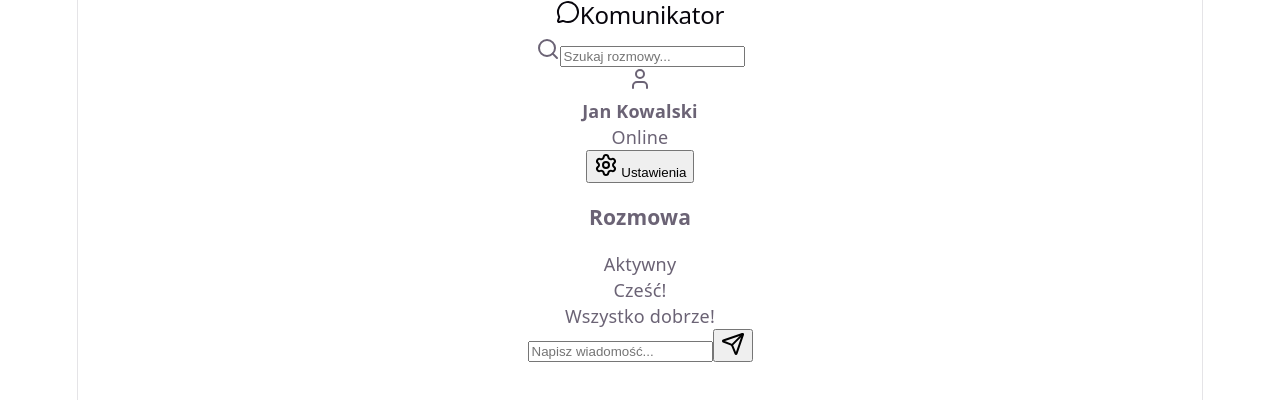
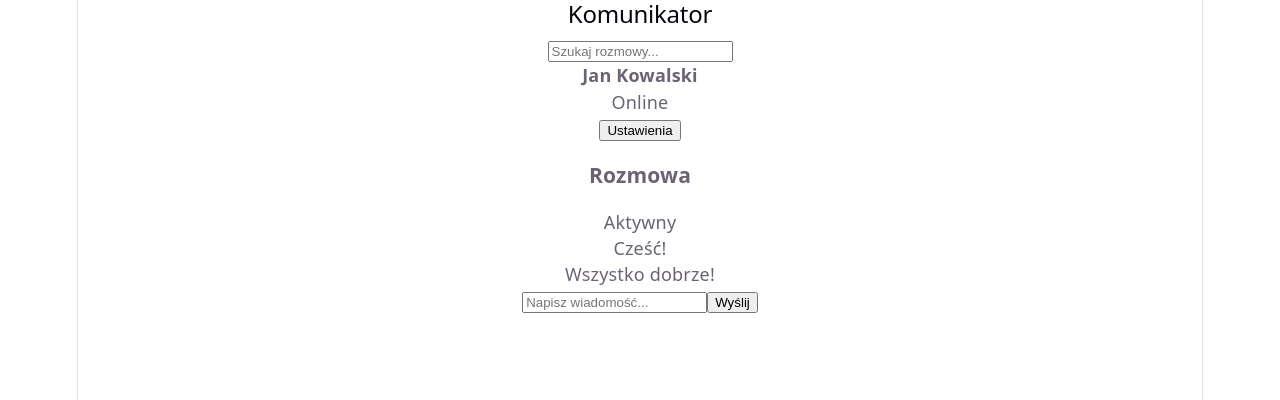
Before and after one commit to 211wojo/komunikator, a React (Vite) app: page / in a window 1280 px wide. Shown: the top 400 px of the page. Built offline with nearby package versions, Linux system fonts and the light colour scheme.

Commit message:
Update App.jsx

```diff
--- a/src/App.jsx
+++ b/src/App.jsx
@@ -1,42 +1,31 @@
+
 import { useState } from "react";
-import {
-  MessageCircle,
-  Search,
-  Send,
-  User,
-  Settings
-} from "lucide-react";
-
 import "./App.css";
 
 function App() {
   const [message, setMessage] = useState("");
 
   const [messages, setMessages] = useState([
-    {
-      id: 1,
-      text: "Cześć!",
-      sender: "other"
-    },
-    {
-      id: 2,
-      text: "Wszystko dobrze!",
-      sender: "me"
-    }
+    { id: 1,
+     text: "Cześć!",
+     sender: "other" },
+    { id: 2,
+     text: "Wszystko dobrze!",
+     sender: "me" }
   ]);
 
   function sendMessage() {
-    if (!message.trim()) return;
+    if (message.trim() === "") {
+      return;
+    }
 
-    setMessages([
-      ...messages,
-      {
-        id: Date.now(),
-        text: message,
-        sender: "me"
-      }
-    ]);
+    const newMessage = {
+      id: Date.now(),
+      text: message,
+      sender: "me"
+    };
 
+    setMessages([...messages, newMessage]);
     setMessage("");
   }
 
@@ -44,18 +33,13 @@ function App() {
     <div className="app">
 
       <aside className="sidebar">
-        <h2>
-          <MessageCircle />
-          Komunikator
-        </h2>
+        <h2>Komunikator</h2>
 
         <div className="search">
-          <Search />
           <input placeholder="Szukaj rozmowy..." />
         </div>
 
         <div className="user">
-          <User />
           <div>
             <strong>Jan Kowalski</strong>
             <p>Online</p>
@@ -63,11 +47,12 @@ function App() {
         </div>
 
         <button className="settings">
-          <Settings /> Ustawienia
+          Ustawienia
         </button>
       </aside>
 
       <main className="chat">
+
         <header>
           <h3>Rozmowa</h3>
           <span>Aktywny</span>
@@ -77,7 +62,7 @@ function App() {
           {messages.map((msg) => (
             <div
               key={msg.id}
-              className={`message ${msg.sender}`}
+              className={"message " + msg.sender}
             >
               {msg.text}
             </div>
@@ -85,19 +70,24 @@ function App() {
         </div>
 
         <div className="message-input">
+
           <input
             value={message}
             onChange={(e) => setMessage(e.target.value)}
             onKeyDown={(e) => {
-              if (e.key === "Enter") sendMessage();
+              if (e.key === "Enter") {
+                sendMessage();
+              }
             }}
             placeholder="Napisz wiadomość..."
           />
 
           <button onClick={sendMessage}>
-            <Send />
+            Wyślij
           </button>
+
         </div>
+
       </main>
 
     </div>
```
